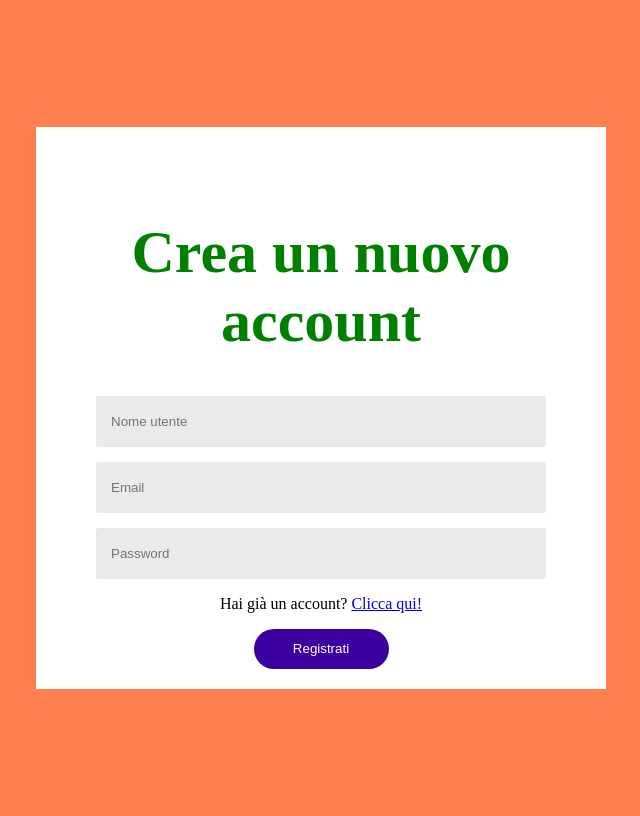
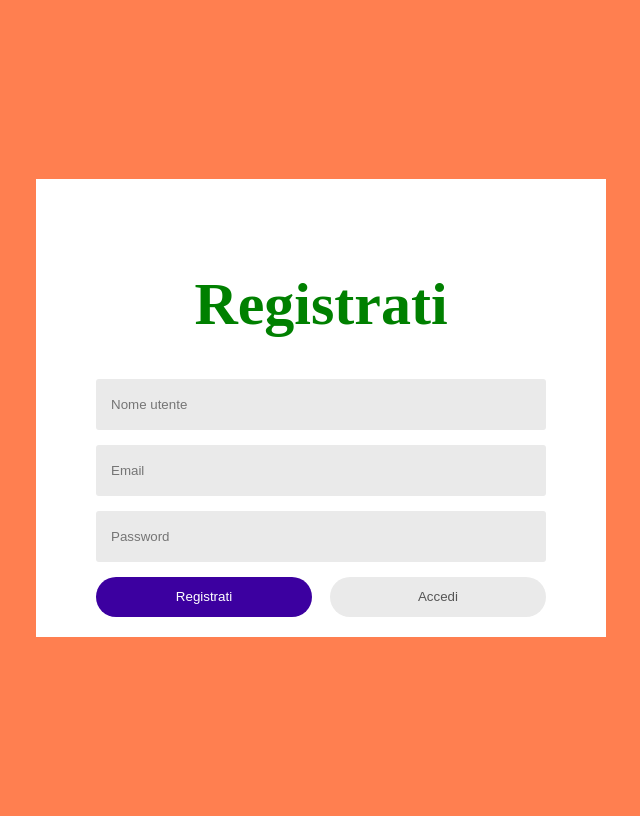
Before and after one commit to Maverickxxxz/Forza-4, a PHP site: page /registrazione.html in a window 1280 px wide. Shown: the whole page, without its empty margins (319-959 px from the left). Run offline with PHP 8.4, Linux system fonts and the light colour scheme.

Commit message:
Login graphic end

```diff
--- a/Login/registrazione.css
+++ b/Login/registrazione.css
@@ -21,7 +21,7 @@ body {
 }
 
 
-.form-registrazione {
+.form-box {
     width: 90%;
     max-width: 450px;
     background: #fff;
@@ -30,7 +30,7 @@ body {
 }
 
 
-.form-registrazione h1 {
+.form-box h1 {
     font-size: 60px;
     color: green;
 }
@@ -41,6 +41,9 @@ body {
     Border-radius: 3px;
     Display: flex;
     Align-items: center;
+    max-height: 65px;
+    transition: max-height 0.5s;
+    overflow: hidden;
 }
 
 Input {
@@ -49,6 +52,12 @@ Input {
     border: 0;
     outline: 0;
     padding: 18px 15px;
+}
+
+.btn-field{
+    width: 100%;
+    display: flex;
+    justify-content: space-between;
 }
 
 
@@ -64,3 +73,8 @@ Input {
     cursor: pointer;
     transition: background 1s;
 }
+
+.btn-field button.disabilitato{
+    background-color: #eaeaea;
+    color: #555;
+}
--- a/Login/registrazione.html
+++ b/Login/registrazione.html
@@ -12,12 +12,12 @@
 
 <body>
     <div class="contenitore1">
-        <div class="form-registrazione">
-            <h1>Crea un nuovo account</h1>
-            <form name="form_registrazione" method="post" action="" onsubmit="return presa_elementi_registrazione();">
+        <div class="form-box">
+            <h1 id="titolo">Registrati</h1>
+            <form>
                 <div class="input-group">
 
-                    <div class="input-field">
+                    <div class="input-field" id="campo_nome">
                         <input name="nome_utente" type="text" placeholder="Nome utente">
                     </div>
 
@@ -26,22 +26,24 @@
                     </div>
 
                     <div class="input-field">
+
                         <input name="password" type="password" placeholder="Password">
                     </div>
-
-                    <p>Hai già un account? <a href="https:\\www.google.it">Clicca qui!</a></p>
-
 
                 </div>
 
                 <div class="btn-field">
-                    <button type="submit" >Registrati</button>
+                    <button type="button" id="bottoneRegistrati" onclick="clickLogin(0);">Registrati</button>
+                    <button type="button" id="bottoneLogin" class="disabilitato" onclick="clickLogin(1);">Accedi</button>
                 </div>
             </form>
         </div>
 
     </div>
 
+
+
+
 </body>
 
 </html>
--- a/Login/registrazione.js
+++ b/Login/registrazione.js
@@ -1,3 +1,28 @@
+function clickLogin(numero){
+    let bottoneRegistrati = document.getElementById("bottoneRegistrati");
+    let campo_nome = document.getElementById("campo_nome");
+    let titolo = document.getElementById("titolo");
+    let bottoneLogin = document.getElementById("bottoneLogin");
+
+
+    if(numero==1){
+
+    campo_nome.style.maxHeight = 0; //Cancella il campo nome
+    titolo.innerHTML = "Accedi";
+    bottoneRegistrati.classList.add("disabilitato");
+    bottoneLogin.classList.remove("disabilitato");
+    }
+
+    if(numero==0){
+
+        campo_nome.style.maxHeight = "60px"; //Cancella il campo nome
+        titolo.innerHTML = "Registrati";
+        bottoneRegistrati.classList.remove("disabilitato");
+        bottoneLogin.classList.add("disabilitato");
+        }
+
+
+}
 function presa_elementi_registrazione(){
     let nome_utente = document.form_registrazione.nome_utente.value;
     let email = document.form_registrazione.email.value;
```
